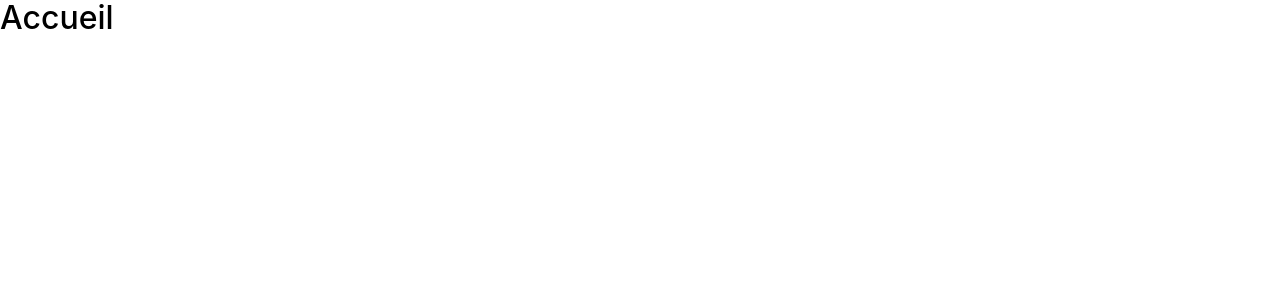
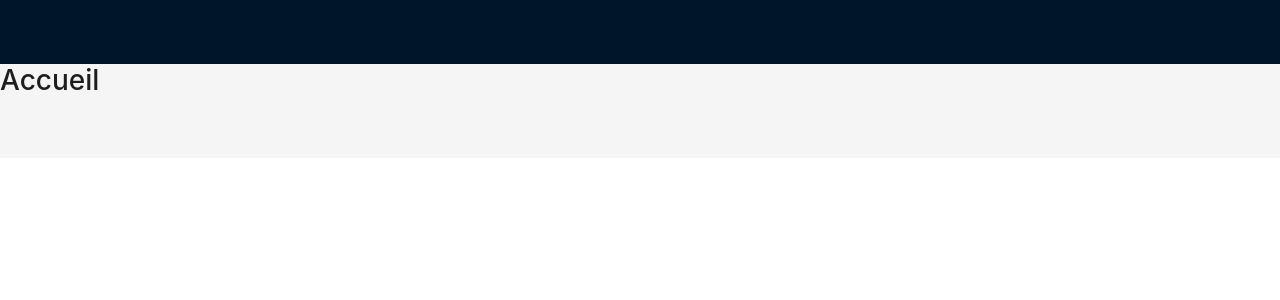
Before and after one commit to Le-Bocal-Academy/social-network-webm4-marseille, a React (Create React App) app: page / in a window 1280 px wide. Shown: the top 300 px of the page. Built offline with nearby package versions, Linux system fonts and the light colour scheme.

Commit message:
fix: router configuration

```diff
--- a/src/index.js
+++ b/src/index.js
@@ -1,18 +1,15 @@
 import React from 'react';
 import ReactDOM from 'react-dom/client';
 import { RouterProvider } from 'react-router-dom';
+import router from './router';
+import reportWebVitals from './reportWebVitals';
 import 'antd/dist/reset.css';
 import './index.css';
-import { router } from './router';
-import App from './App';
-import reportWebVitals from './reportWebVitals';
 
 const root = ReactDOM.createRoot(document.getElementById('root'));
 root.render(
   <React.StrictMode>
-    <RouterProvider router={router}>
-      <App />
-    </RouterProvider>
+    <RouterProvider router={router} />
   </React.StrictMode>
 );
 
--- a/src/router.js
+++ b/src/router.js
@@ -3,14 +3,17 @@ import Index from './pages/Index';
 import Login from './pages/Login';
 import Signin from './pages/Signin';
 import Profile from './pages/Profile';
+import App from './App';
 
-export const router = createBrowserRouter(
+const router = createBrowserRouter(
   createRoutesFromElements(
-    <>
-      <Route path="/" index element={<Index />} />
-      <Route path="/profile/:id" element={<Profile />} />
-      <Route path="/login" element={<Login />} />
-      <Route path="/signin" element={<Signin />} />
-    </>
+    <Route path="/" element={<App />}>
+      <Route index element={<Index />} />
+      <Route path="profile/:id" element={<Profile />} />
+      <Route path="login" element={<Login />} />
+      <Route path="signin" element={<Signin />} />
+    </Route>
   )
 );
+
+export default router;
```
